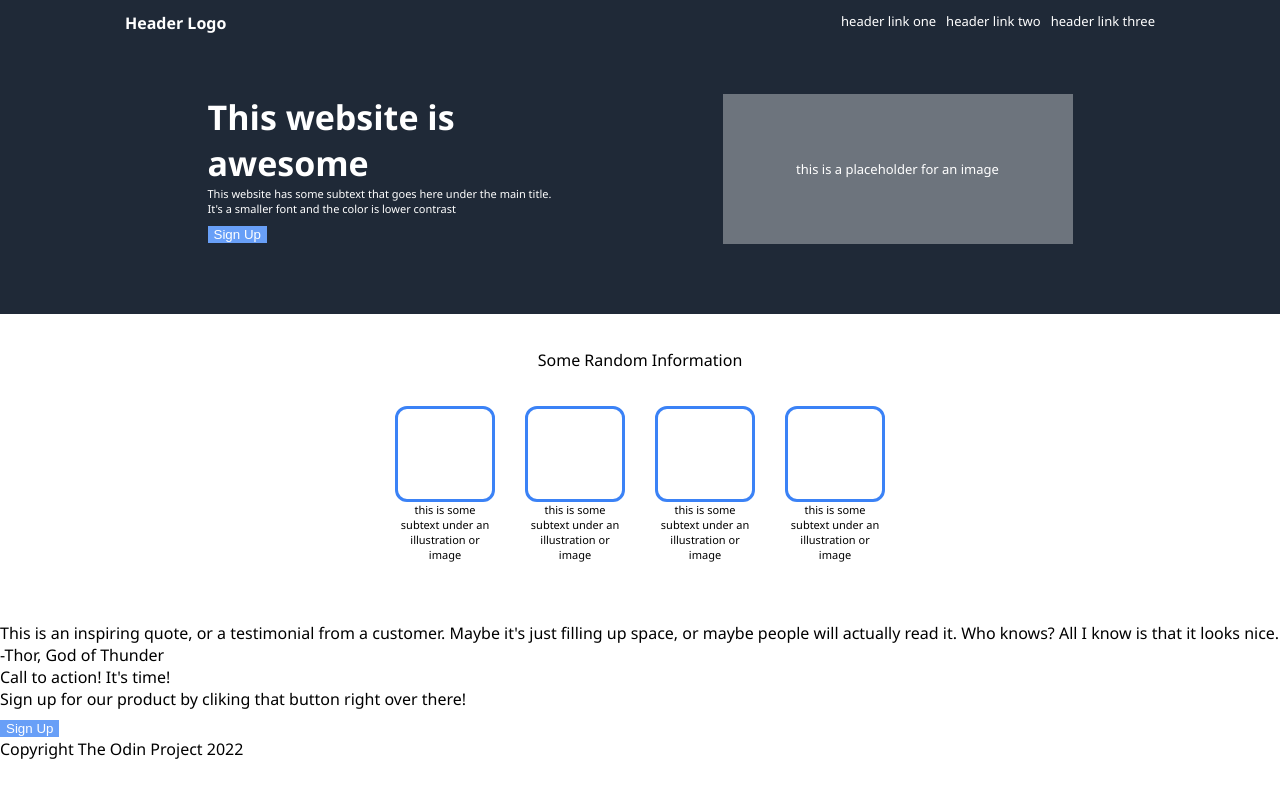
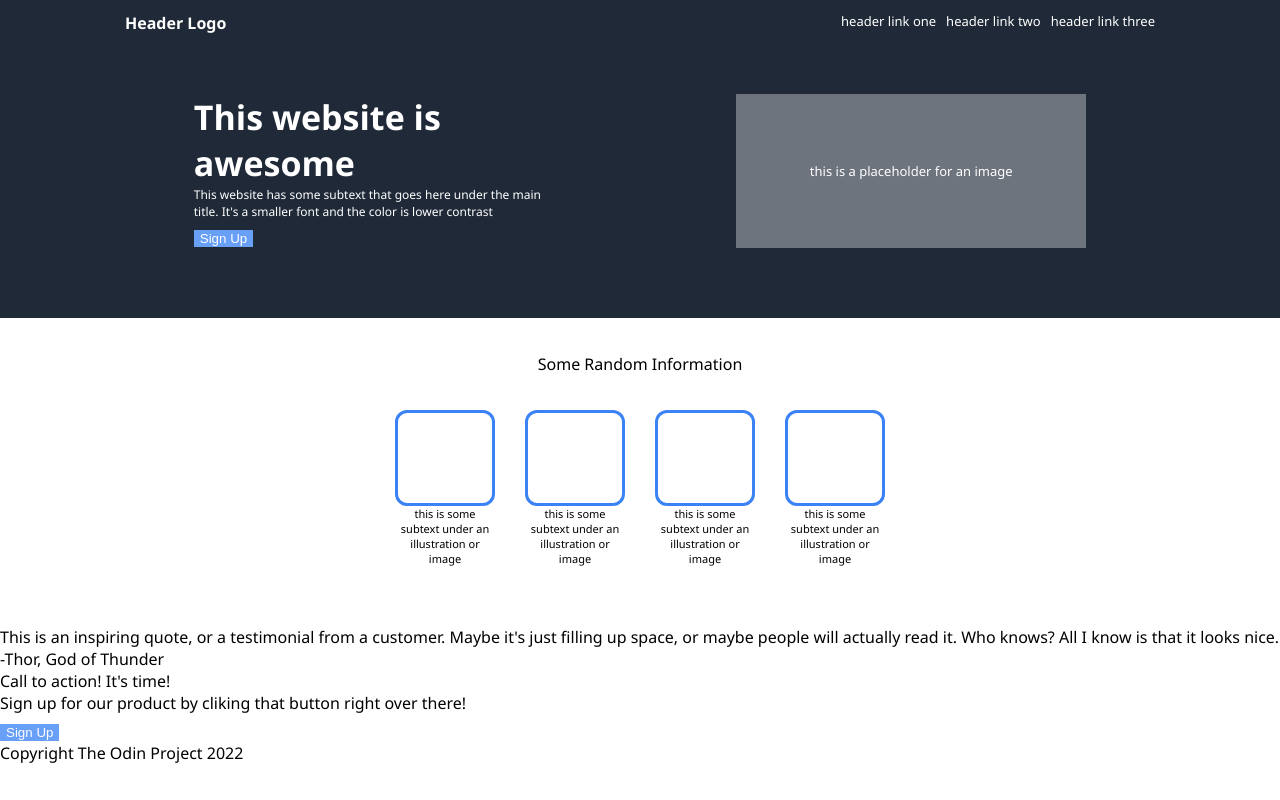
Before and after one commit to wooyongyang37/Landing-Page, a plain HTML site: page Full Design/index.html in a window 1280 px wide. Drawn offline with Linux system fonts and the light colour scheme.

Commit message:
Adjust box2 font size and adjust mainText gap

```diff
--- a/Full Design/style.css
+++ b/Full Design/style.css
@@ -36,7 +36,7 @@ body {
 
 .box2 {
     color: white;
-    font-size: 11px;
+    font-size: 12px;
 }
 
 button {
@@ -49,6 +49,7 @@ button {
 .mainText {
     display: flex;
     justify-content: space-around;
+    gap: 55px;
 }
 
 .leftBox{
```
